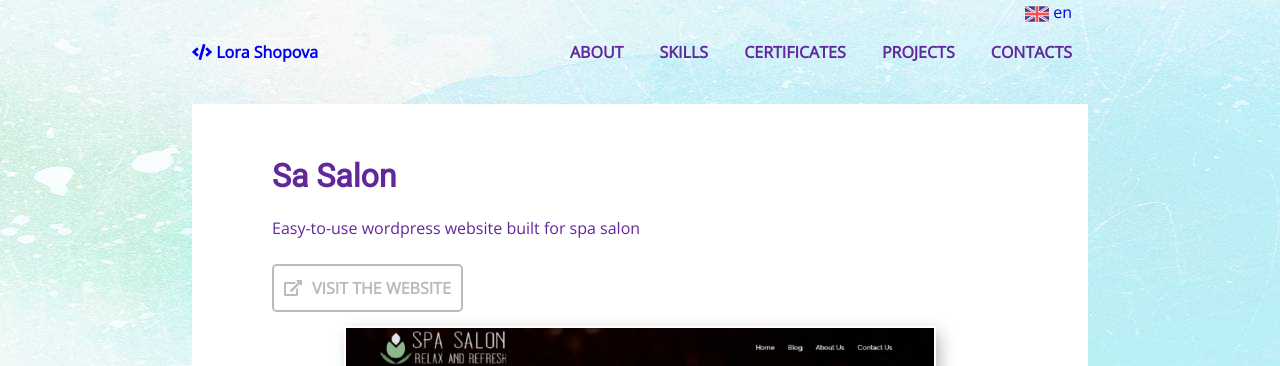
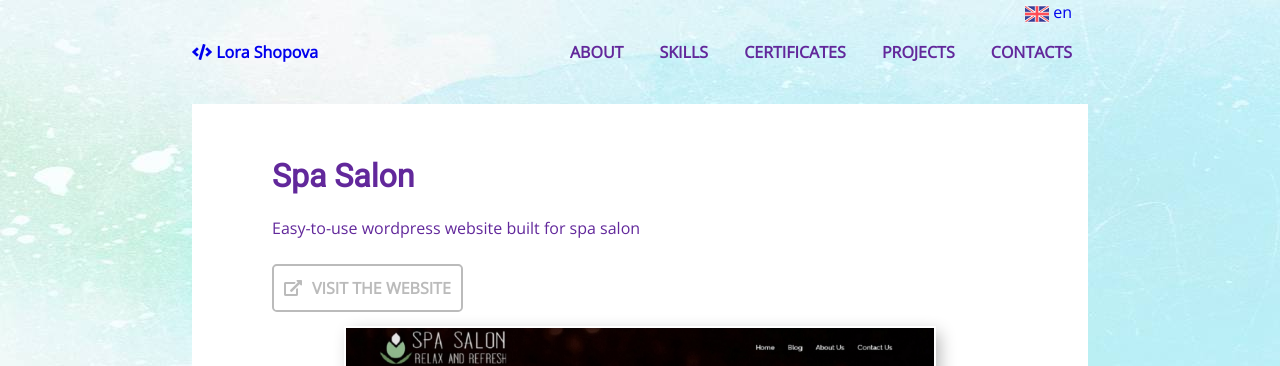
Before and after one commit to LoraMS/lorams.github.io, a Jekyll site: the page built from _posts/2020-01-28-spasalon.html, in a window 1280 px wide. Shown: the top 366 px of the page. Built offline with Jekyll 4.4.1, drawn with Linux system fonts in a browser that asks for light colours.

Commit message:
links updates added

```diff
--- a/_posts/2020-01-15-mycuisine.html
+++ b/_posts/2020-01-15-mycuisine.html
@@ -13,7 +13,7 @@
     <div class="project-info">
         <h2>My Cuisine</h2>
         <p>Single Page Application design and implement from the given design in PSD</p>
-        <a href="https://cuisine-5d637.firebaseapp.com/#/home" target="_blank" rel="noopener noreferrer"><i class="fas fa-external-link-alt"></i>Visit the Website</a>
+        <a href="https://my-cuisine-63b0f.firebaseapp.com/#/home" target="_blank" rel="noopener noreferrer"><i class="fas fa-external-link-alt"></i>Visit the Website</a>
         {% assign image1="MyCuisine.jpg" %}
         {% assign image2="MyCuisine-menu.png" %}
         {% assign image3="MyCuisine-blog.jpg" %}
@@ -37,7 +37,7 @@
         </ul>
         <h3>Resources</h3>
         <hr>
-        <a href="https://cuisine-5d637.firebaseapp.com/#/home" target="_blank" rel="noopener noreferrer"><i class="fas fa-external-link-alt"></i>Visit the Website</a>
+        <a href="https://my-cuisine-63b0f.firebaseapp.com/#/home" target="_blank" rel="noopener noreferrer"><i class="fas fa-external-link-alt"></i>Visit the Website</a>
         <a href="https://github.com/lorashopova/MyCuisine" target="_blank" rel="noopener noreferrer"><i class="fab fa-github"></i>View the source</a>
     </div>
 </main>
--- a/_posts/2020-01-17-mycuisinebg.html
+++ b/_posts/2020-01-17-mycuisinebg.html
@@ -13,7 +13,7 @@
     <div class="project-info">
         <h2>My Cuisine</h2>
         <p>Single Page приложение направено по зададен PSD дизайн</p>
-        <a href="https://cuisine-5d637.firebaseapp.com/#/home" target="_blank" rel="noopener noreferrer"><i class="fas fa-external-link-alt"></i>Посети страницата</a>
+        <a href="https://my-cuisine-63b0f.firebaseapp.com/#/home" target="_blank" rel="noopener noreferrer"><i class="fas fa-external-link-alt"></i>Посети страницата</a>
         {% assign image1="MyCuisine.jpg" %}
         {% assign image2="MyCuisine-menu.png" %}
         {% assign image3="MyCuisine-blog.jpg" %}
@@ -37,7 +37,7 @@
         </ul>
         <h3>Ресурси</h3>
         <hr>
-        <a href="https://cuisine-5d637.firebaseapp.com/#/home" target="_blank" rel="noopener noreferrer"><i class="fas fa-external-link-alt"></i>Посети страницата</a>
+        <a href="https://my-cuisine-63b0f.firebaseapp.com/#/home" target="_blank" rel="noopener noreferrer"><i class="fas fa-external-link-alt"></i>Посети страницата</a>
         <a href="https://github.com/lorashopova/MyCuisine" target="_blank" rel="noopener noreferrer"><i class="fab fa-github"></i>Разгледай кода</a>
     </div>
 </main>
--- a/_posts/2020-01-28-spasalon.html
+++ b/_posts/2020-01-28-spasalon.html
@@ -11,7 +11,7 @@
 
 <main>
     <div class="project-info">
-        <h2>Sa Salon</h2>
+        <h2>Spa Salon</h2>
         <p>Easy-to-use wordpress website built for spa salon</p>
         <a href="http://spasalon.byethost33.com/" target="_blank" rel="noopener noreferrer"><i class="fas fa-external-link-alt"></i>Visit the Website</a>
         {% assign image1="SPA SALON RELAX AND REFRESH.jpg" %}
--- a/_posts/2020-01-31-spasalonbg.html
+++ b/_posts/2020-01-31-spasalonbg.html
@@ -11,7 +11,7 @@
 
 <main>
     <div class="project-info">
-        <h2>Sa Salon</h2>
+        <h2>Spa Salon</h2>
         <p>Лесен за използване Wordpress уебсайт за спа услуги</p>
         <a href="http://spasalon.byethost33.com/" target="_blank" rel="noopener noreferrer"><i class="fas fa-external-link-alt"></i>Посети страницата</a>
         {% assign image1="SPA SALON RELAX AND REFRESH.jpg" %}
```
